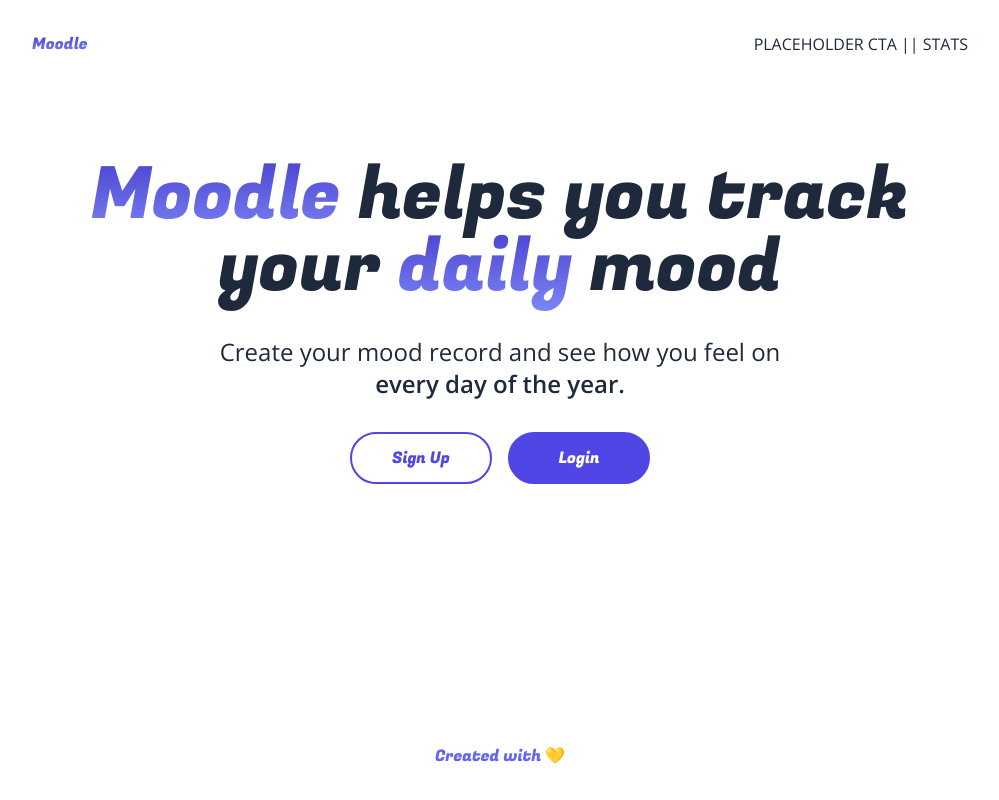
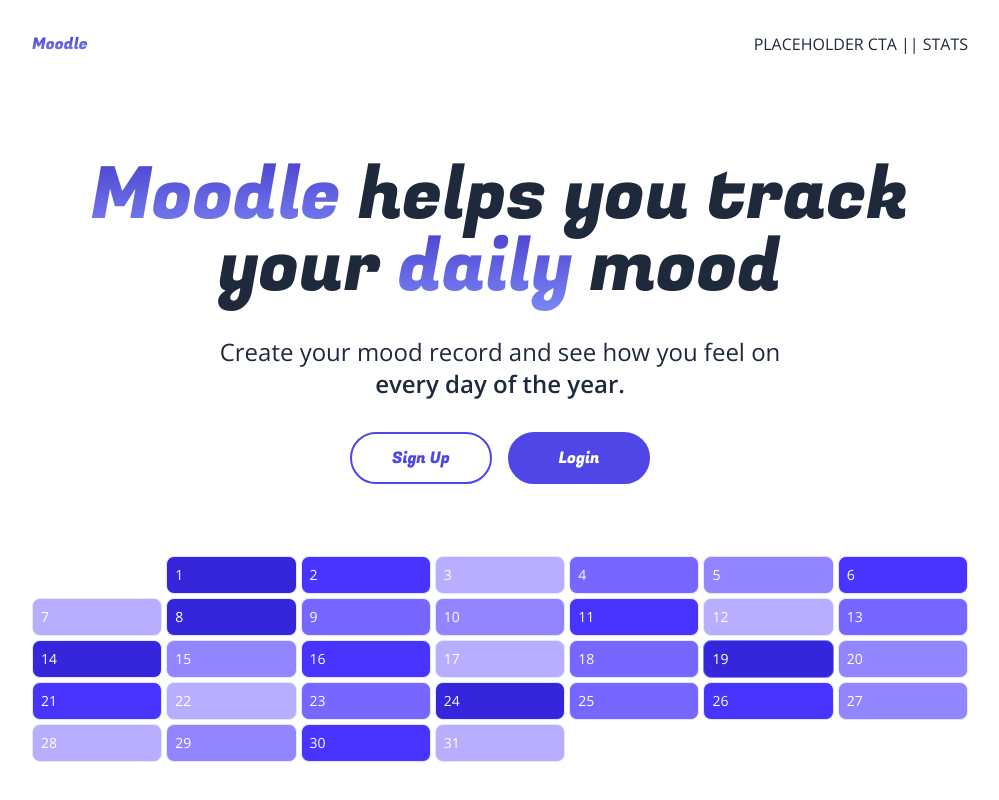
Before and after one commit to Alef5750/mood-tracker, a Next.js app: page / in a window 1280 px wide. Shown: the top 800 px of the page, without its empty margins (140-1139 px from the left). Built offline with nearby package versions, Linux system fonts and the light colour scheme.

Commit message:
basically finished UI

```diff
--- a/components/Calendar.tsx
+++ b/components/Calendar.tsx
@@ -18,7 +18,8 @@ const months = {
 const monthsArr = Object.keys(months);
 const now = new Date();
 const dayList = ["Sunday", "Monday", "Tuesday", "Wednesday", "Thursday", "Friday", "Saturday"];
-export const data = {
+export const data: { [key: number]: number } = {
+  // enables indexing by number and not only by string
   "15": 2,
   "16": 4,
   "17": 1,
@@ -30,7 +31,10 @@ export const data = {
   "23": 3,
   "24": 5,
 };
-const Calendar: FC = ({ demo }) => {
+interface CalendarProps {
+  demo?: boolean;
+}
+const Calendar: FC<CalendarProps> = ({ demo }) => {
   const year = 2024;
   const month = "July";
   const monthNow = new Date(year, Object.keys(months).indexOf(month), 1);
--- a/components/Hero.tsx
+++ b/components/Hero.tsx
@@ -1,6 +1,7 @@
 import { Fugaz_One } from "next/font/google";
 import React, { FC } from "react";
 import Button from "./Button";
+import Calendar from "./Calendar";
 const fugaz = Fugaz_One({ subsets: ["latin"], weight: ["400"] });
 
 const Hero: FC = () => {
@@ -11,13 +12,13 @@ const Hero: FC = () => {
         <span className="textGradient"> daily</span> mood
       </h1>
       <p className="text-lg sm:text-xl md:text-2xl text-center w-full mx-auto max-w-[600px]">
-        Create your mood record and see how you feel on{" "}
-        <span className="font-semibold">every day of the year.</span>
+        Create your mood record and see how you feel on <span className="font-semibold">every day of the year.</span>
       </p>
       <div className="grid grid-cols-2 gap-4 w-fit mx-auto">
         <Button text="Sign Up" />
         <Button text="Login" isDark />
       </div>
+      <Calendar demo />
     </div>
   );
 };
--- a/utils/index.ts
+++ b/utils/index.ts
@@ -1,4 +1,4 @@
-export const baseRating = {
+export const baseRating: { [key: number]: number } = {
   "0": 2,
   "1": 5,
   "2": 4,
```
